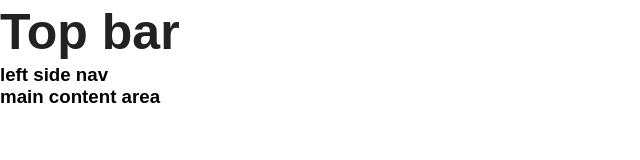
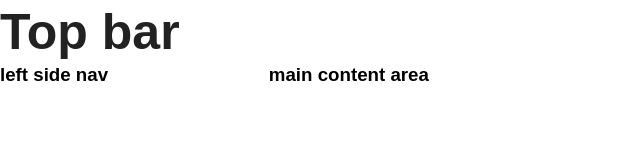
Before and after one commit to Donsijo7227/js-assignment-2, a plain HTML site: page index.html in a window 1280 px wide. Shown: the whole page, without its empty margins (0-640 px from the left). Drawn offline with Linux system fonts and the light colour scheme.

Commit message:
css-update

```diff
--- a/css/main.css
+++ b/css/main.css
@@ -32,3 +32,16 @@ h6 {
     font-weight: 700;
     font-size: 12px;
 }
+
+.main-content-area{
+    display: flex;
+    flex-direction: row;
+}
+
+.left-side-nav{
+    width: 30%;
+}
+
+.main-content-area{
+    width: 70%;
+}
```
